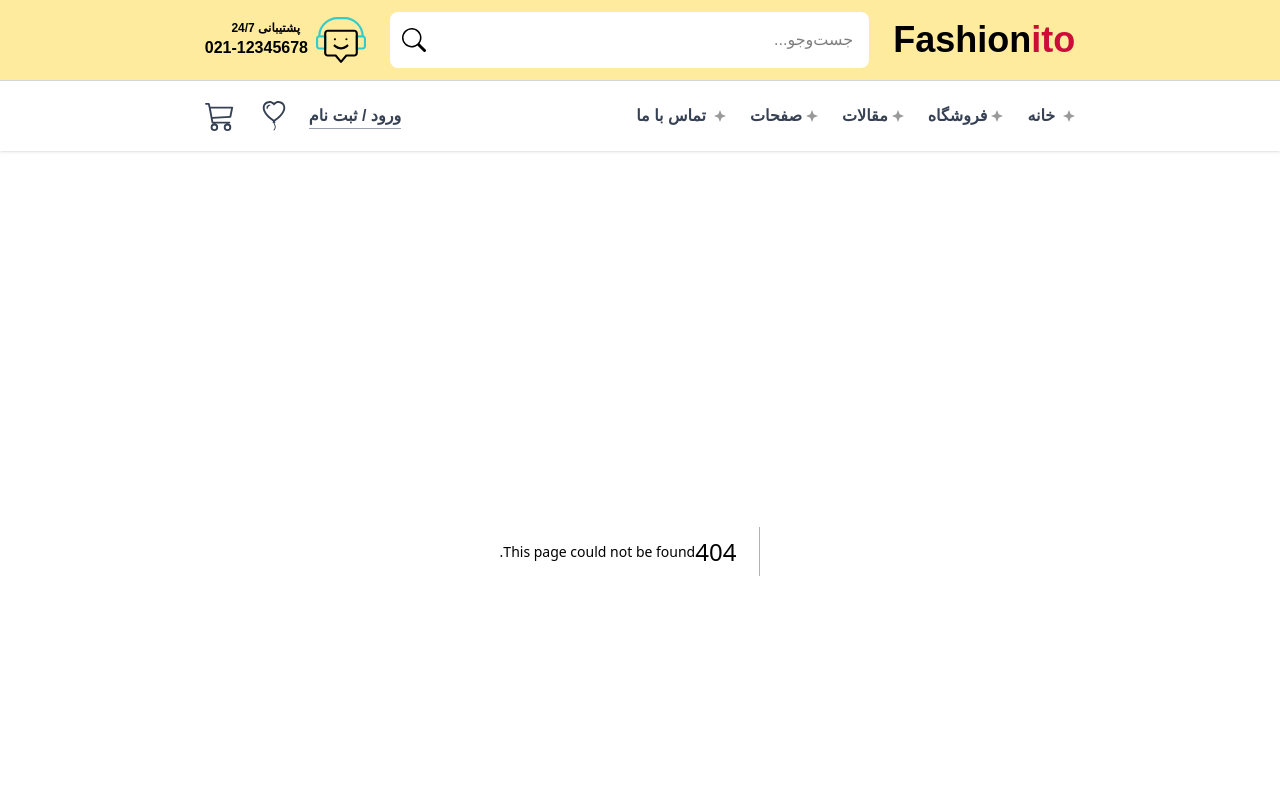
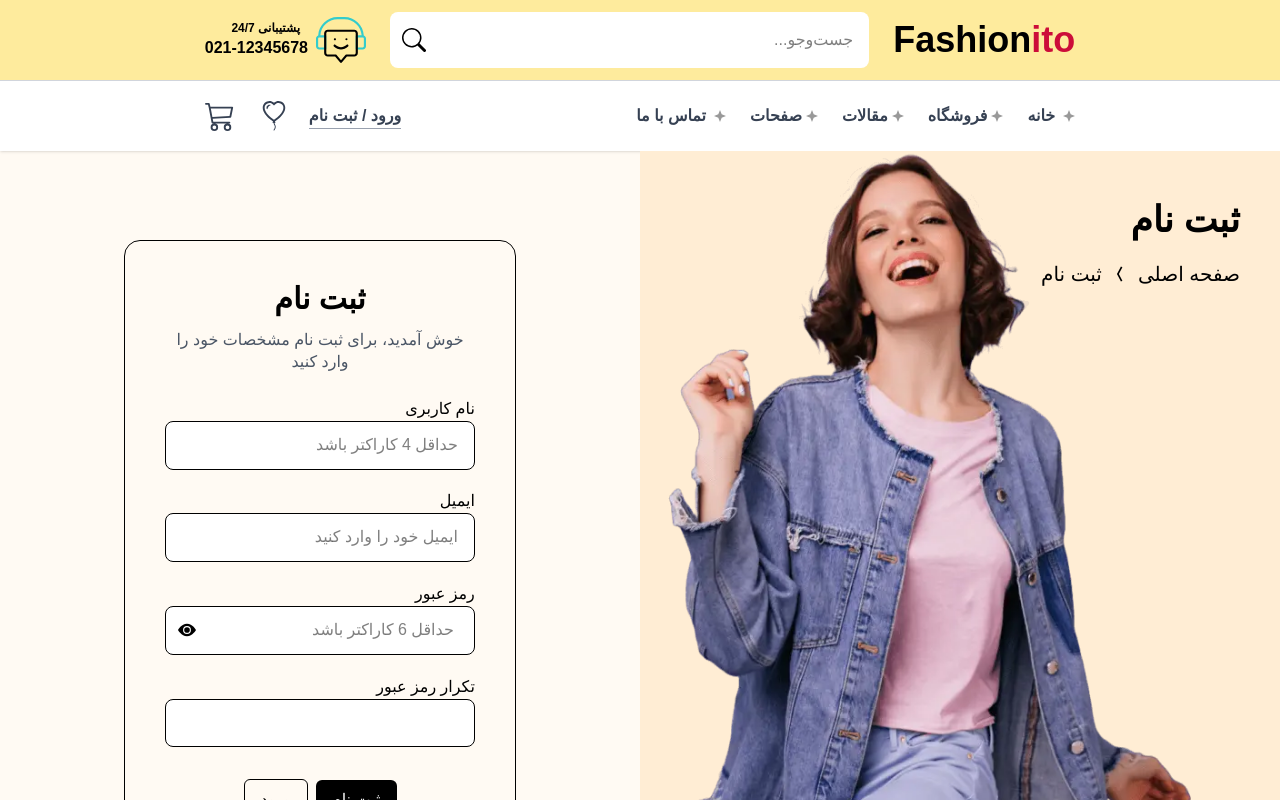
Before and after one commit to aliir7/Fashionito-Nextjs-Shop, a Next.js app: page /Registration in a window 1280 px wide. Before the commit this address had no page. Shown: the top 800 px of the page. Built offline with nearby package versions, Linux system fonts and the light colour scheme; a web font is replaced by a local one.

Commit message:
add signup page

```diff
--- /dev/null
+++ b/Components/UI/Forms/SignupForm.tsx
@@ -0,0 +1,99 @@
+"use client";
+
+import Link from "next/link";
+import { useState } from "react";
+import { BsEyeFill, BsEyeSlashFill } from "react-icons/bs";
+
+function SignupForm() {
+  const [showPassword, setShowPassword] = useState(false);
+  return (
+    <div className="border border-black w-[90%] max-w-xl p-10 rounded-2xl">
+      <h2 className="text-2xl lg:text-3xl text-center font-bold mb-3">
+        ثبت نام
+      </h2>
+      <p className="mb-6 text-gray-600 text-center text-sm lg:text-[16px]">
+        خوش آمدید، برای ثبت نام مشخصات خود را وارد کنید
+      </p>
+      <div className="space-y-5 ">
+        {/* username field */}
+        <div className="username-details text-sm lg:text-[16px]">
+          <label htmlFor="username">نام کاربری</label>
+          <input
+            type="text"
+            name="username"
+            placeholder="حداقل 4 کاراکتر باشد"
+            className="w-full px-4 py-3 border border-black bg-white hover:border-secondary focus:outline-none rounded-lg"
+          />
+        </div>
+        {/* email field */}
+        <div className="email-details text-sm lg:text-[16px]">
+          <label htmlFor="email">ایمیل</label>
+          <input
+            type="email"
+            name="email"
+            placeholder="ایمیل خود را وارد کنید"
+            className="w-full px-4 py-3 border border-black bg-white hover:border-secondary focus:outline-none rounded-lg"
+          />
+        </div>
+        {/* password field */}
+        <label htmlFor="password" className="text-sm lg:text-[16px]">
+          رمز عبور
+        </label>
+        <div className="password-details flex justify-between items-center border border-black bg-white hover:border-secondary rounded-lg text-sm lg:text-[16px]">
+          <input
+            type={showPassword ? "text" : "password"}
+            name="password"
+            placeholder="حداقل 6 کاراکتر باشد"
+            className="w-full px-5 py-3 focus:outline-none bg-transparent"
+          />
+          {showPassword ? (
+            <div
+              className="text-lg pe-3 cursor-pointer transition"
+              onClick={() => setShowPassword(!showPassword)}
+            >
+              <BsEyeSlashFill />
+            </div>
+          ) : (
+            <div
+              className="text-lg pe-3 cursor-pointer transition"
+              onClick={() => setShowPassword(!showPassword)}
+            >
+              <BsEyeFill />
+            </div>
+          )}
+        </div>
+        {/* repeat password */}
+        <label htmlFor="password" className="text-sm lg:text-[16px]">
+          تکرار رمز عبور
+        </label>
+        <div className="password-details flex justify-between items-center border border-black bg-white hover:border-secondary rounded-lg text-sm lg:text-[16px]">
+          <input
+            type="password"
+            name="password"
+            className="w-full px-5 py-3 focus:outline-none bg-transparent"
+          />
+        </div>
+
+        {/* button */}
+        <div className="flex items-center justify-center gap-2 mt-8">
+          <button
+            type="button"
+            className="btn bg-black text-white px-4 py-2 cursor-pointer transition-all duration-300 rounded-md"
+          >
+            ثبت نام
+          </button>
+          <Link href="/Login">
+            <button
+              type="button"
+              className="btn border border-black hover:text-white px-4 py-2 cursor-pointer transition-all duration-300 rounded-md hover:bg-black"
+            >
+              ورود
+            </button>
+          </Link>
+        </div>
+      </div>
+    </div>
+  );
+}
+
+export default SignupForm;
--- /dev/null
+++ b/app/Registration/page.tsx
@@ -0,0 +1,43 @@
+import Breadcrumb from "@/Components/UI/Breadcrumb";
+import Image from "next/image";
+import loginImg from "@/public/assets/login-img.webp";
+import SignupForm from "@/Components/UI/Forms/SignupForm";
+
+function RegistrationPage() {
+  return (
+    <section>
+      <div>
+        <div className="flex flex-col lg:flex-row">
+          <div className="w-full lg:w-1/2 hidden lg:block bg-[#ffedd4]">
+            <div className="absolute top-30 lg:top-50 right-10 z-10">
+              <h2 className="text-2xl lg:text-4xl font-semibold text-black">
+                ثبت نام
+              </h2>
+              <div>
+                <Breadcrumb
+                  changeTextColor={true}
+                  onHover="hover:text-secondary"
+                  className="mt-5 text-black"
+                  items={[
+                    { label: "صفحه اصلی", href: "/" },
+                    { label: "ثبت نام" },
+                  ]}
+                />
+              </div>
+            </div>
+            <div className="login-image relative ps-20">
+              <Image src={loginImg} alt="login-image" />
+            </div>
+          </div>
+          <div className="w-full lg:w-1/2">
+            <div className="wrapper py-15 min-h-screen flex items-center justify-center">
+              <SignupForm />
+            </div>
+          </div>
+        </div>
+      </div>
+    </section>
+  );
+}
+
+export default RegistrationPage;
```
